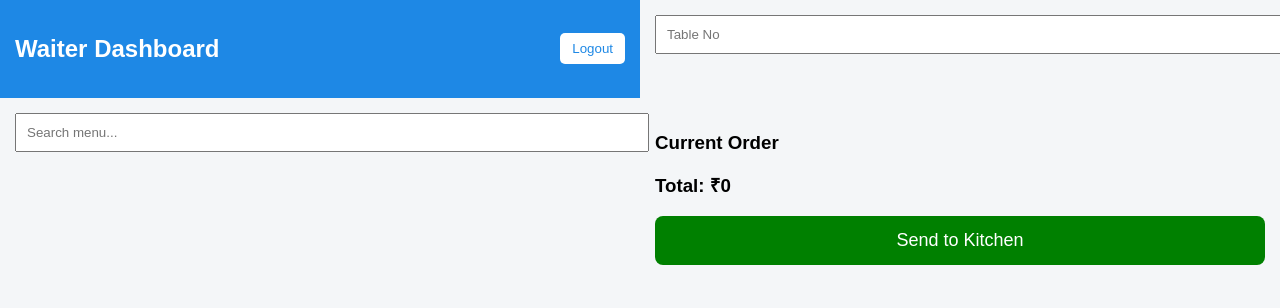
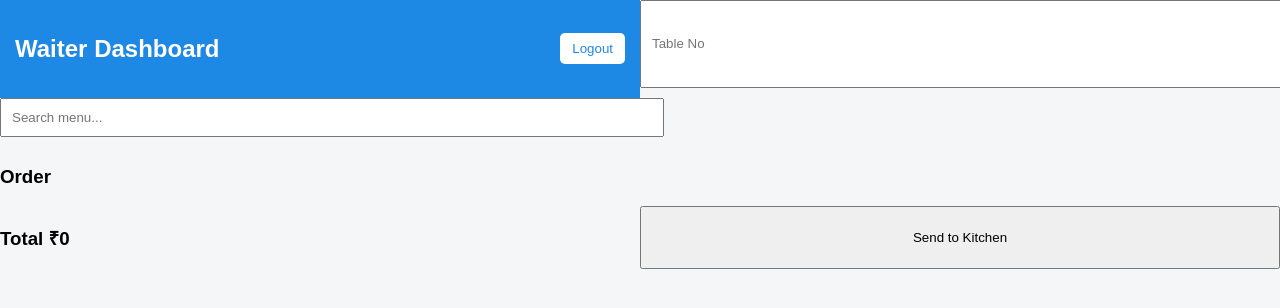
Before and after one commit to Sathvik2643/Restaurent, a plain HTML site: page waiter.html in a window 1280 px wide. Shown: the top 308 px of the page. Drawn offline with Linux system fonts and the light colour scheme; files that its build step writes are made by us from their sources; files whose address does not match are found by name.

Commit message:
waiter.html

```diff
--- a/waiter.html
+++ b/waiter.html
@@ -1,12 +1,10 @@
 <!DOCTYPE html>
 <html>
 <head>
-  <title>Waiter Dashboard</title>
+  <title>Waiter</title>
   <meta name="viewport" content="width=device-width, initial-scale=1">
-
   <link rel="stylesheet" href="css/waiter.css">
 
-  <!-- Firebase -->
   <script src="https://www.gstatic.com/firebasejs/8.10.0/firebase-app.js"></script>
   <script src="https://www.gstatic.com/firebasejs/8.10.0/firebase-auth.js"></script>
   <script src="https://www.gstatic.com/firebasejs/8.10.0/firebase-database.js"></script>
@@ -18,21 +16,16 @@
   <button onclick="logout()">Logout</button>
 </header>
 
-<section class="table-section">
-  <input id="tableNo" placeholder="Table No">
-</section>
+<input id="tableNo" placeholder="Table No">
 
-<section class="menu-section">
-  <input id="search" placeholder="Search menu..." onkeyup="filterMenu()">
-  <div id="menuList"></div>
-</section>
+<input id="search" placeholder="Search menu..." onkeyup="filterMenu()">
+<div id="menuList"></div>
 
-<section class="order-section">
-  <h3>Current Order</h3>
-  <ul id="orderList"></ul>
-  <h3>Total: ₹<span id="total">0</span></h3>
-  <button class="send" onclick="sendToKitchen()">Send to Kitchen</button>
-</section>
+<h3>Order</h3>
+<ul id="orderList"></ul>
+<h3>Total ₹<span id="total">0</span></h3>
+
+<button onclick="sendOrder()">Send to Kitchen</button>
 
 <script src="js/firebase.js"></script>
 <script src="js/waiter.js"></script>
```
